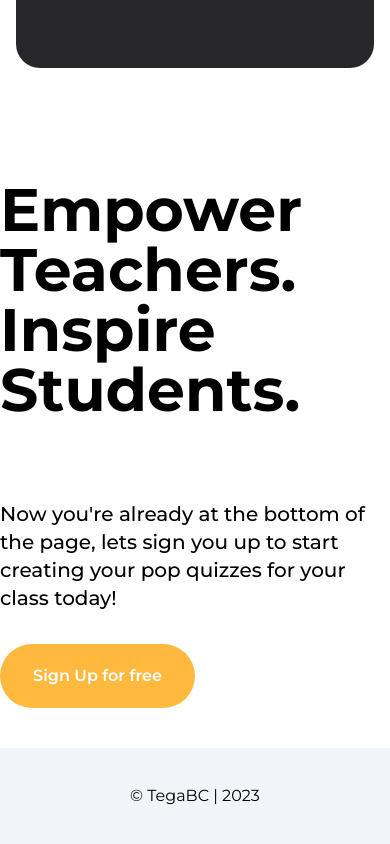
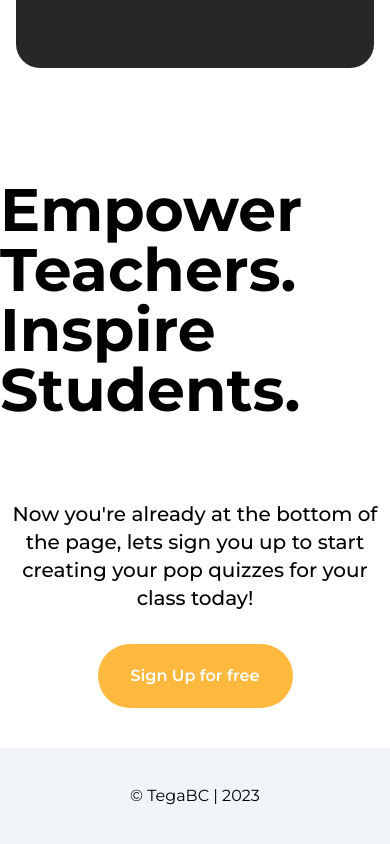
Before and after one commit to TegaBC/PowerQuiz, a React (Vite) app in the folder client/: page / in a window 390 px wide. Shown: the part 4032-4876 px from the top of the page. Built offline with nearby package versions, Linux system fonts and the light colour scheme.

Commit message:
responsive design

```diff
--- a/client/src/components/CallToAction.jsx
+++ b/client/src/components/CallToAction.jsx
@@ -2,8 +2,8 @@ export default function CallToAction( { action, onButtonClick } ) {
     return(
         <div className="flex flex-wrap justify-center gap-20 items-start mb-10">
             <h1 className="text-6xl font-bold">{action.heading[0]}<br /> {action.heading[1]}</h1>
-            <div className="flex flex-col max-w-lg gap-8">
-                <p className="text-xl font-medium">{action.body}</p>
+            <div className="flex flex-col items-center max-w-lg gap-8">
+                <p className="text-xl font-medium text-center">{action.body}</p>
                 <button className="bg-main text-white font-semibold h-16 py-2 px-6 rounded-full w-1/2">Sign Up for free</button>
             </div>
         </div>
```
